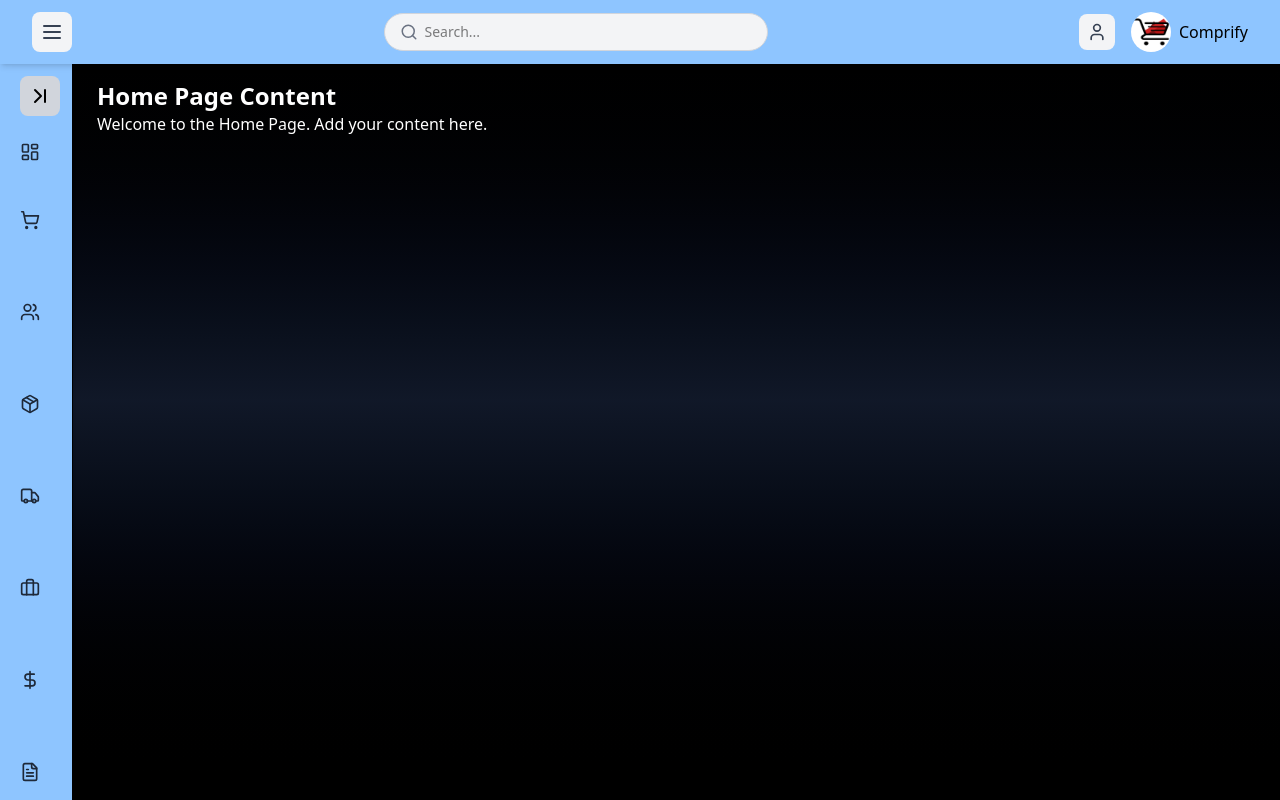
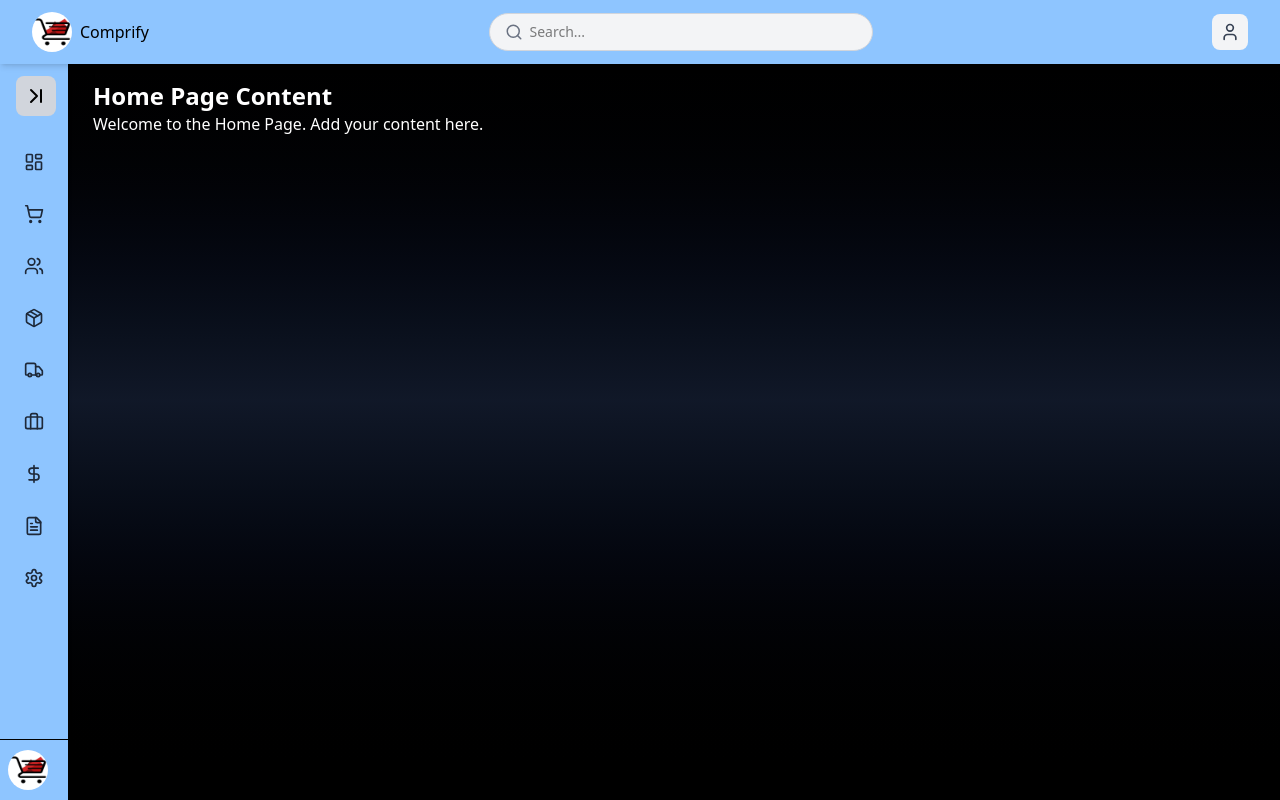
Before and after one commit to Thamizhjaisankar-git/Comprify_pos, a React (Vite) app: page / in a window 1280 px wide. Shown: the top 800 px of the page. Built offline with nearby package versions, Linux system fonts and the light colour scheme.

Commit message:
Sidebar and Navbar Updated

```diff
--- a/package.json
+++ b/package.json
@@ -32,6 +32,7 @@
     "eslint-plugin-react-hooks": "^5.1.0",
     "eslint-plugin-react-refresh": "^0.4.19",
     "globals": "^15.15.0",
+    "tailwind-scrollbar": "^4.0.1",
     "vite": "^6.2.0"
   }
 }
--- a/src/components/globalComponent/navbar/Navbar.jsx
+++ b/src/components/globalComponent/navbar/Navbar.jsx
@@ -7,9 +7,10 @@ export default function Navbar() {
 
             {/* Left Section - Menu */}
             <div className="flex items-center">
-                <button className="p-2 rounded-lg bg-gray-100 hover:bg-gray-200">
-                    <Menu size={24} className="text-gray-700" />
-                </button>
+            <div className="flex items-center gap-2 cursor-pointer">
+                    <img src={profile} className="w-10 h-10 rounded-full bg-transparent" alt="User Profile" />
+                    <span className=" font-medium">Comprify</span>
+                </div>
             </div>
 
             {/* Middle Section - Fixed Search Bar */}
@@ -29,10 +30,6 @@ export default function Navbar() {
                 <button className="p-2 rounded-lg bg-gray-100 hover:bg-gray-200">
                     <User size={20} className="text-gray-700" />
                 </button>
-                <div className="flex items-center gap-2 cursor-pointer">
-                    <img src={profile} className="w-10 h-10 rounded-full bg-transparent" alt="User Profile" />
-                    <span className="hidden lg:block font-medium">Comprify</span>
-                </div>
             </div>
 
         </nav>
--- a/src/components/globalComponent/sidebar/Sidebar.jsx
+++ b/src/components/globalComponent/sidebar/Sidebar.jsx
@@ -9,8 +9,9 @@ export default function Sidebar({ children }) {
     const [expanded, setExpanded] = useState(false);
 
     return (
-        <aside className="h-[calc(100vh-4rem)] mt-16 z-50 relative">
-            <nav className="h-full flex flex-col bg-blue-300 border-r shadow-sm transition-all">
+        <aside className="h-[calc(100vh-4rem)] mt-16 z-50 relative ">
+           <nav className={`h-full flex flex-col bg-blue-300 border-r shadow-sm transition-all ${expanded ? "expanded overflow-y-auto max-h-[calc(100vh-4rem)]" : "overflow-visible"}`}>
+
                 {/* Sidebar Header */}
                 <div className="p-3 flex justify-between items-center">
                     <img
--- a/src/components/globalComponent/sidebar/SidebarDropDown.jsx
+++ b/src/components/globalComponent/sidebar/SidebarDropDown.jsx
@@ -20,15 +20,17 @@ export default function SidebarDropDown({ icon, text, subItems = [] }) {
         >
             {/* Main Sidebar Item */}
 <div
-                className={`relative flex items-center py-2 px-3 my-1 font-medium rounded-md cursor-pointer transition-colors group hover:bg-indigo-50 text-gray-800 `}
-                onClick={() => expanded && setOpen(!open)} // Click to open only when expanded
+    className={`relative flex items-center py-2 px-4 my-4 font-medium rounded-md cursor-pointer transition-colors group hover:bg-indigo-50 text-gray-800
+        ${expanded ? "justify-start" : "justify-center py-2 px-2"}`}  // Adjust padding when collapsed
+    onClick={() => expanded && setOpen(!open)}
 >
     {icon}
-                <span className={`ml-3 flex-1 transition-all ${expanded ? "w-auto" : "w-0 overflow-hidden"}`}>
+    <span className={`ml-3 flex-1 transition-all ${expanded ? "w-auto" : "hidden"}`}>
         {text}
     </span>
     {expanded && (open ? <ChevronDown size={16} /> : <ChevronRight size={16} />)}
 </div>
+
 
             {/* Submenu (Expands inside when expanded, Slides out on hover when collapsed) */}
             {(open && expanded) || (!expanded && hover) ? (
--- a/src/index.css
+++ b/src/index.css
@@ -11,3 +11,24 @@
 .btn-outline {
   @apply border border-gray-400 text-gray-300 font-bold py-2 px-6 rounded-full uppercase tracking-wide hover:bg-gray-400 hover:text-black transition cursor-pointer;
 }
+
+::-webkit-scrollbar {
+  width: 8px; /* Scrollbar width */
+}
+
+::-webkit-scrollbar-track {
+  background: #e2e8f0; /* Track color */
+}
+
+::-webkit-scrollbar-thumb {
+  background: #4a5568; /* Thumb color */
+  border-radius: 10px;
+}
+
+::-webkit-scrollbar-thumb:hover {
+  background: #2d3748; /* Hover color */
+}
+
+.sidebar::-webkit-scrollbar { width: 8px; }
+.sidebar::-webkit-scrollbar-track { background: #e2e8f0; }
+.sidebar::-webkit-scrollbar-thumb { background: #4a5568; border-radius: 10px; }
```
Also changed, not shown: 1 other file (tests, documents, lock files or other folders). Lines whose indentation alone changed are shown as unchanged.
